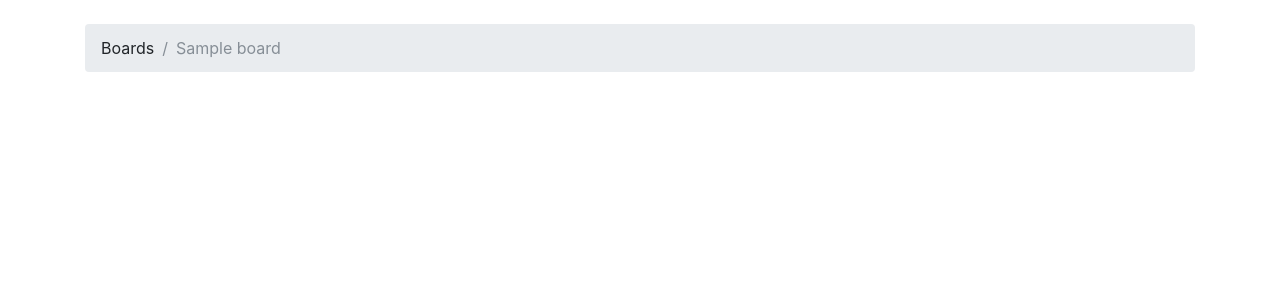
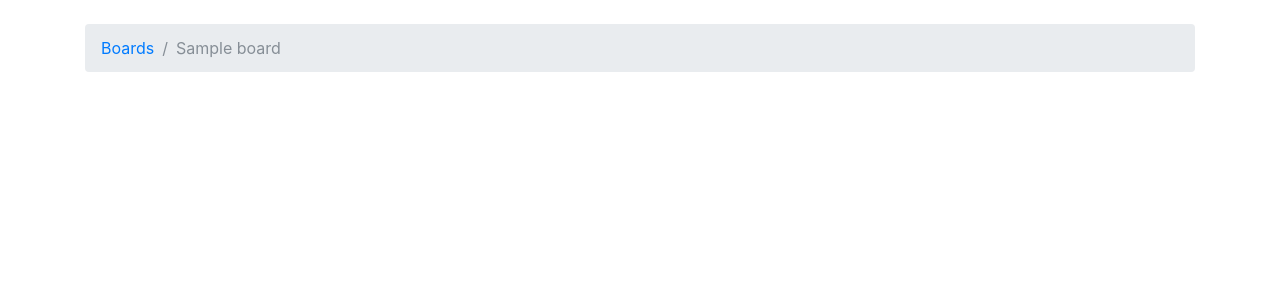
Before and after one commit to curious725/sibt-django-guide, a Django app: template myproject/templates/boards/topics.html in a window 1280 px wide. Shown: the top 300 px of the page. Run offline with Django 3.2, Linux system fonts and the light colour scheme; the template is opened without the code that fills it: most values are stand-ins (such as "Sample title", 1, 10 or a date in 2020); some libraries are stand-ins or nearby versions.

Commit message:
create link back to board page

```diff
--- a/myproject/templates/boards/topics.html
+++ b/myproject/templates/boards/topics.html
@@ -9,7 +9,9 @@
 <body>
   <div class="container">
     <ol class="breadcrumb my-4">
-      <li class="breadcrumb-item">Boards</li>
+      <li class="breadcrumb-item">
+        <a href="{% url 'home' %}">Boards</a>
+      </li>
       <li class="breadcrumb-item active">{{ board.name }}</li>
     </ol>
   </div>
```
